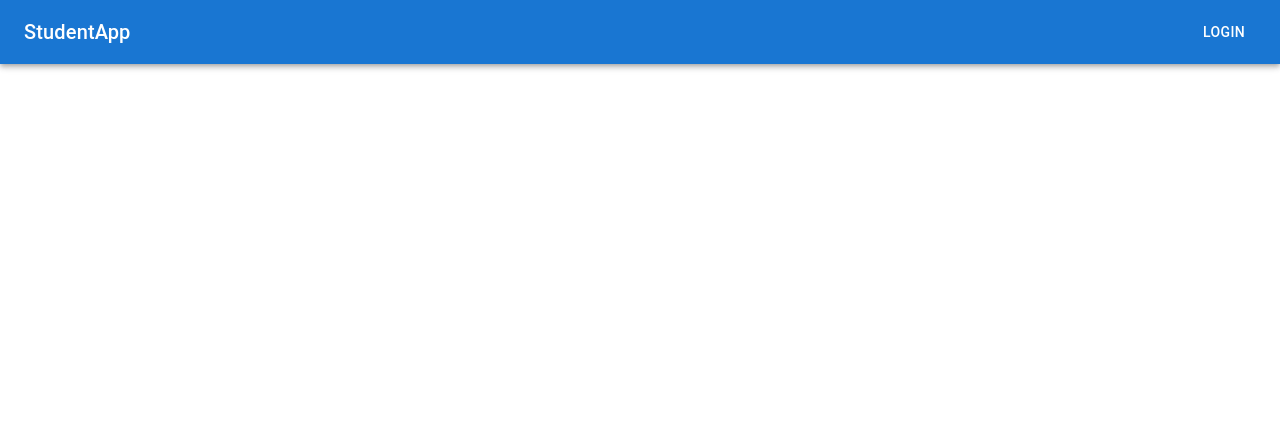
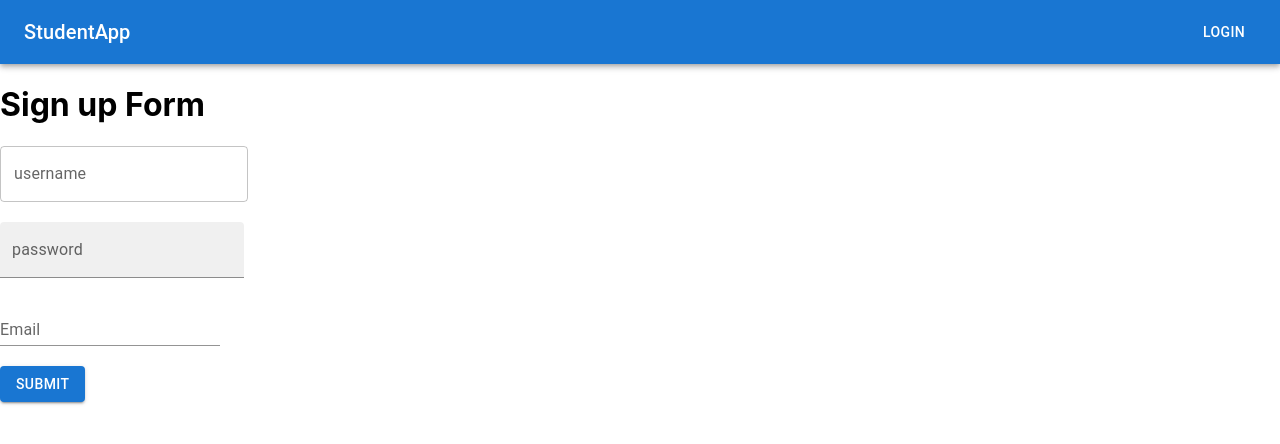
Before and after one commit to Navyapavithran100/studentapp, a React (Create React App) app: page / in a window 1280 px wide. Shown: the top 444 px of the page. Built offline with nearby package versions, Linux system fonts and the light colour scheme.

Commit message:
first commit

```diff
--- a/src/App.js
+++ b/src/App.js
@@ -1,11 +1,13 @@
 import logo from './logo.svg';
 import './App.css';
 import Navbar from './components/Navbar';
+import Signup from './components/signup';
 
 function App() {
   return (
     <div>
      <Navbar> </Navbar>
+     <Signup></Signup>
     </div>
   );
 }
--- /dev/null
+++ b/src/components/signup.jsx
@@ -0,0 +1,21 @@
+import {TextField, Typography,Button} from '@mui/material'
+import React, { useState } from 'react'
+
+
+const signup = () => {
+  return (
+    <div>
+      <h1>Sign up Form</h1>
+        <TextField variant='outlined' label='username' name='fname'/>&nbsp;
+        <br /><br />
+        <TextField variant='filled'label='password' name='password'/>&nbsp;
+        <br /><br />
+        <TextField variant='standard'label='Email'  name='email'/>
+        <br /><br />
+
+        <Button variant='contained'>Submit</Button>
+    </div>
+  )
+}
+
+export default signup
```
